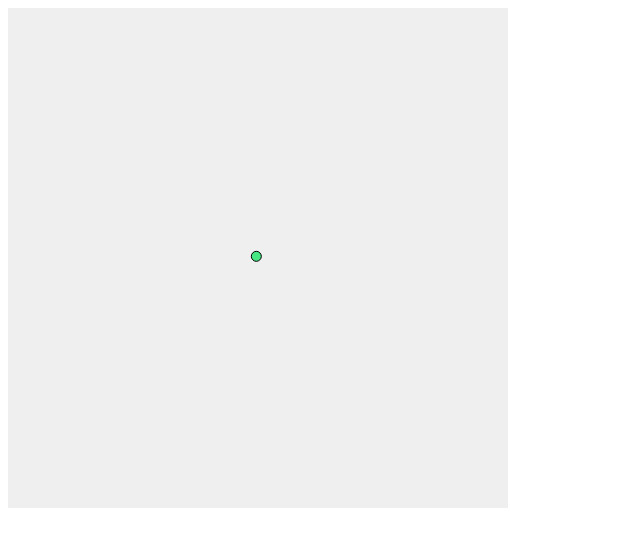
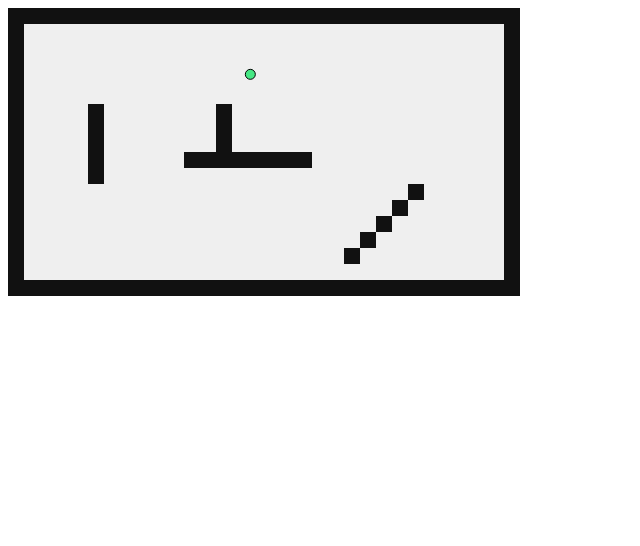
Before and after one commit to ShadowMitia/LD31, a plain HTML site: page index.html in a window 1280 px wide. Shown: the whole page, without its empty margins (0-640 px from the left). Drawn offline with Linux system fonts and the light colour scheme.

Commit message:
Implémentation des tiles. Signed-off-by: Matthieu 'Eldaryze' Chardon <matthieu@chardons.net>

```diff
--- a/game.js
+++ b/game.js
@@ -1,8 +1,8 @@
 //Settings.
 var canvas = document.getElementById('canvas'),
     context = canvas.getContext('2d'),
-    width = 500,
-    height = 500,
+    width = 512, //16 * 32
+    height = 288, //16 * 18
     fps = 60,
     minFps = 4;
 
@@ -72,27 +72,52 @@ function onEnterFrame() {
 /* ------------------------------------------------------------------------ */
 
 //Game-related declarations.
-var x = 250,
-    y = 250,
-    v = 0.1;
+var x = 256,
+    y = 144,
+    v = 0.1,
+    map = [1, 1, 1, 1, 1, 1, 1, 1, 1, 1, 1, 1, 1, 1, 1, 1, 1, 1, 1, 1, 1, 1, 1, 1, 1, 1, 1, 1, 1, 1, 1, 1,
+           1, 0, 0, 0, 0, 0, 0, 0, 0, 0, 0, 0, 0, 0, 0, 0, 0, 0, 0, 0, 0, 0, 0, 0, 0, 0, 0, 0, 0, 0, 0, 1,
+           1, 0, 0, 0, 0, 0, 0, 0, 0, 0, 0, 0, 0, 0, 0, 0, 0, 0, 0, 0, 0, 0, 0, 0, 0, 0, 0, 0, 0, 0, 0, 1,
+           1, 0, 0, 0, 0, 0, 0, 0, 0, 0, 0, 0, 0, 0, 0, 0, 0, 0, 0, 0, 0, 0, 0, 0, 0, 0, 0, 0, 0, 0, 0, 1,
+           1, 0, 0, 0, 0, 0, 0, 0, 0, 0, 0, 0, 0, 0, 0, 0, 0, 0, 0, 0, 0, 0, 0, 0, 0, 0, 0, 0, 0, 0, 0, 1,
+           1, 0, 0, 0, 0, 0, 0, 0, 0, 0, 0, 0, 0, 0, 0, 0, 0, 0, 0, 0, 0, 0, 0, 0, 0, 0, 0, 0, 0, 0, 0, 1,
+           1, 0, 0, 0, 0, 1, 0, 0, 0, 0, 0, 0, 0, 1, 0, 0, 0, 0, 0, 0, 0, 0, 0, 0, 0, 0, 0, 0, 0, 0, 0, 1,
+           1, 0, 0, 0, 0, 1, 0, 0, 0, 0, 0, 0, 0, 1, 0, 0, 0, 0, 0, 0, 0, 0, 0, 0, 0, 0, 0, 0, 0, 0, 0, 1,
+           1, 0, 0, 0, 0, 1, 0, 0, 0, 0, 0, 0, 0, 1, 0, 0, 0, 0, 0, 0, 0, 0, 0, 0, 0, 0, 0, 0, 0, 0, 0, 1,
+           1, 0, 0, 0, 0, 1, 0, 0, 0, 0, 0, 1, 1, 1, 1, 1, 1, 1, 1, 0, 0, 0, 0, 0, 0, 0, 0, 0, 0, 0, 0, 1,
+           1, 0, 0, 0, 0, 1, 0, 0, 0, 0, 0, 0, 0, 0, 0, 0, 0, 0, 0, 0, 0, 0, 0, 0, 0, 0, 0, 0, 0, 0, 0, 1,
+           1, 0, 0, 0, 0, 0, 0, 0, 0, 0, 0, 0, 0, 0, 0, 0, 0, 0, 0, 0, 0, 0, 0, 0, 0, 1, 0, 0, 0, 0, 0, 1,
+           1, 0, 0, 0, 0, 0, 0, 0, 0, 0, 0, 0, 0, 0, 0, 0, 0, 0, 0, 0, 0, 0, 0, 0, 1, 0, 0, 0, 0, 0, 0, 1,
+           1, 0, 0, 0, 0, 0, 0, 0, 0, 0, 0, 0, 0, 0, 0, 0, 0, 0, 0, 0, 0, 0, 0, 1, 0, 0, 0, 0, 0, 0, 0, 1,
+           1, 0, 0, 0, 0, 0, 0, 0, 0, 0, 0, 0, 0, 0, 0, 0, 0, 0, 0, 0, 0, 0, 1, 0, 0, 0, 0, 0, 0, 0, 0, 1,
+           1, 0, 0, 0, 0, 0, 0, 0, 0, 0, 0, 0, 0, 0, 0, 0, 0, 0, 0, 0, 0, 1, 0, 0, 0, 0, 0, 0, 0, 0, 0, 1,
+           1, 0, 0, 0, 0, 0, 0, 0, 0, 0, 0, 0, 0, 0, 0, 0, 0, 0, 0, 0, 0, 0, 0, 0, 0, 0, 0, 0, 0, 0, 0, 1,
+           1, 1, 1, 1, 1, 1, 1, 1, 1, 1, 1, 1, 1, 1, 1, 1, 1, 1, 1, 1, 1, 1, 1, 1, 1, 1, 1, 1, 1, 1, 1, 1,
+          ];
 
 
 function update(timeElapsed) {
     x += v * timeElapsed;
     y += v * timeElapsed;
 
-    while(x >= 500) {
-        x -= 500;
+    while(x >= 512) {
+        x -= 512;
     }
 
-    while(y >= 500) {
-        y -= 500;
+    while(y >= 288) {
+        y -= 288;
     }
 }
 
 function render() {
     context.fillStyle = '#EFEFEF';
     context.fillRect(0, 0, width, height);
+
+    for(var j = 0; j < 18; j++) {
+        for(var i = 0; i < 32; i++) {
+            context.drawImage(tileset, 16 * map[i + 32*j], 0, 16, 16, i*16, j*16, 16, 16);
+        }
+    }
 
     context.fillStyle = '#46E884'
     context.beginPath();
@@ -103,6 +128,13 @@ function render() {
 
 /* ------------------------------------------------------------------------ */
 
-//Start the game loop.
-lastTime = new Date().getTime();
-requestAnimationFrame(onEnterFrame);
+context.font = '18px Arial';
+context.fillText('Loading...', 20, 20);
+
+//Start the game loop once the assets are loaded.
+var tileset = new Image();
+tileset.addEventListener("load", function() {
+    lastTime = new Date().getTime();
+    requestAnimationFrame(onEnterFrame);
+}, false);
+tileset.src = 'tileset.png';
--- a/style.css
+++ b/style.css
@@ -1,4 +1,4 @@
 #canvas {
-    width: 500px;
-    height: 500px;
+    width: 512px;
+    height: 288px;
 }
```
Also changed, not shown: tileset.png (added).
